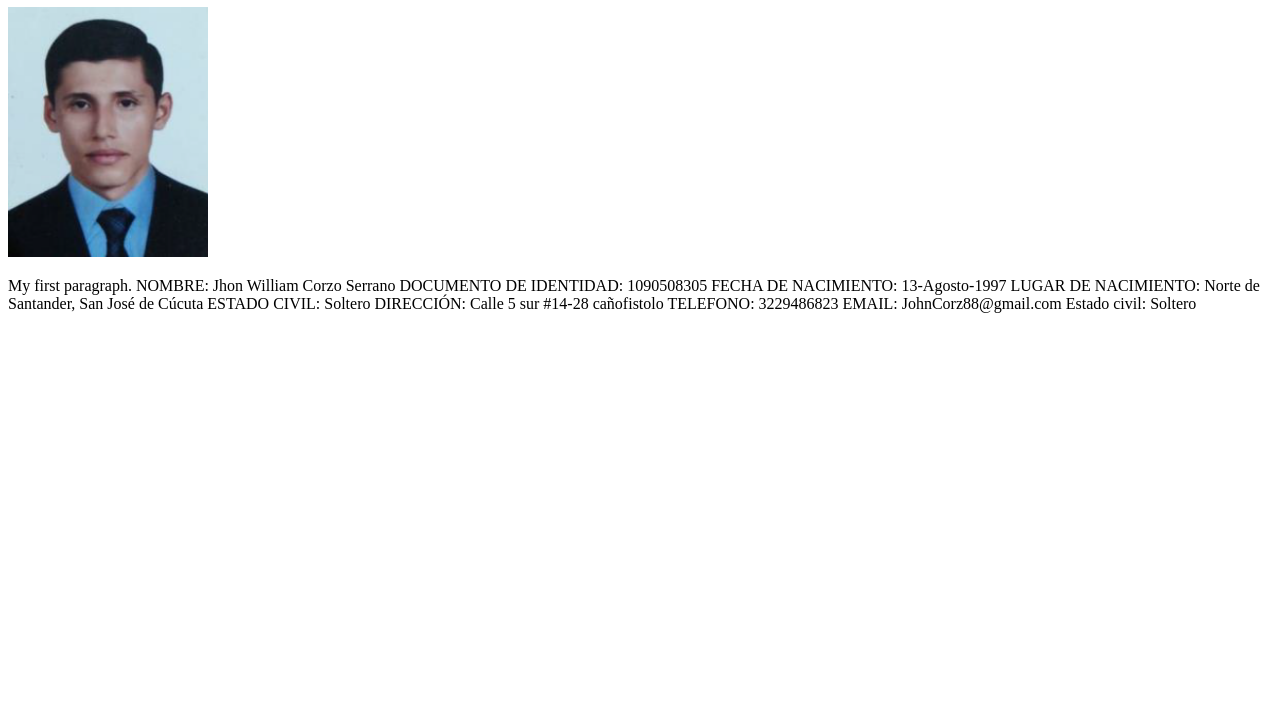
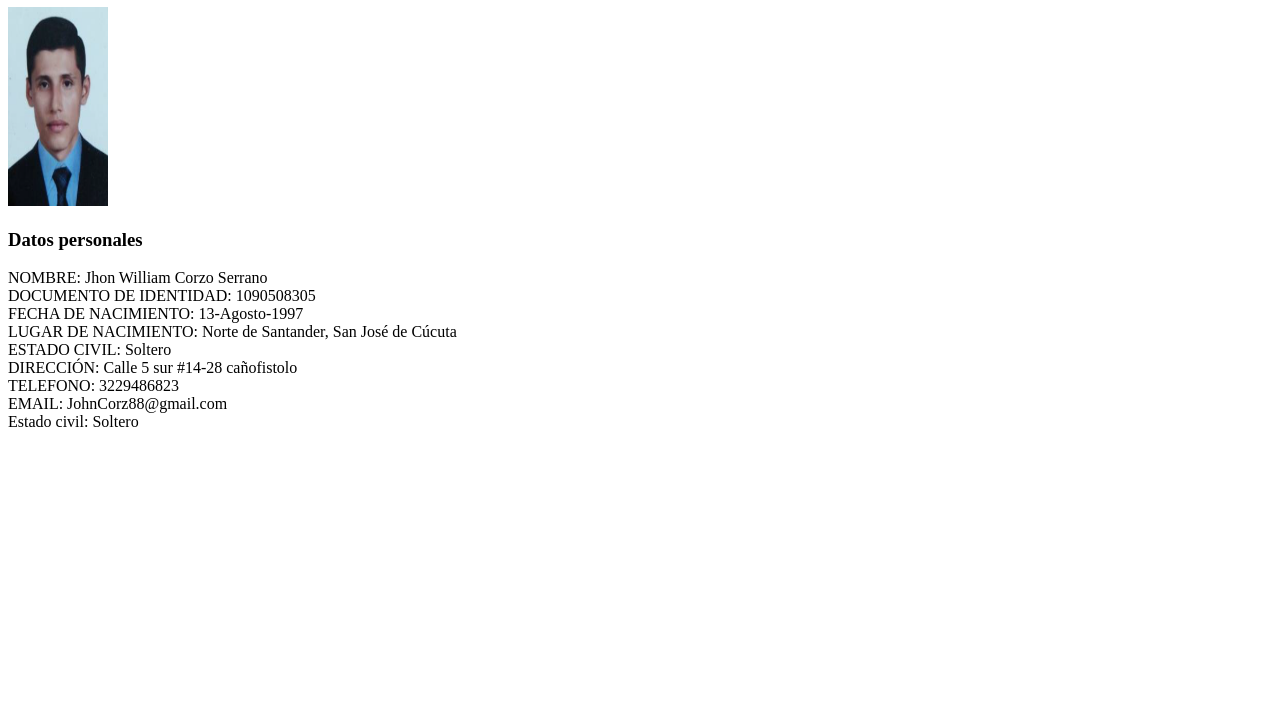
Before and after one commit to JhonCorz/Hoja-de-vida, a plain HTML site: page index.html in a window 1280 px wide. Shown: the part 73-800 px from the top of the page. Drawn offline with Linux system fonts and the light colour scheme.

Commit message:
Update index.html

```diff
--- a/index.html
+++ b/index.html
@@ -1,31 +1,32 @@
 <!DOCTYPE html>
 <html>
 <head>
-<title>Page Title</title>
+<title>Jhon Corzo</title>
 </head>
 <body>
 
-<h1>My First Heading</h1>
- <img src="FotoParaHojaDeVida.png" alt="FotoPequeña" width="200" height="250">
-<p>My first paragraph.
+<h1>Hoja de vida</h1>
 
- NOMBRE: Jhon William Corzo Serrano
+<img src="FotoParaHojaDeVida.png" alt="FotoPequeña" width="100" height="199">
 
-DOCUMENTO DE IDENTIDAD: 1090508305
+ <h3>Datos personales</h3>
+ <p>NOMBRE: Jhon William Corzo Serrano<br>
 
-FECHA DE NACIMIENTO: 13-Agosto-1997
+DOCUMENTO DE IDENTIDAD: 1090508305<br>
 
-LUGAR DE NACIMIENTO: Norte de Santander, San José de Cúcuta
+FECHA DE NACIMIENTO: 13-Agosto-1997<br>
 
-ESTADO CIVIL: Soltero
+LUGAR DE NACIMIENTO: Norte de Santander, San José de Cúcuta<br>
 
-DIRECCIÓN: Calle 5 sur #14-28 cañofistolo
+ESTADO CIVIL: Soltero<br>
 
-TELEFONO: 3229486823
+DIRECCIÓN: Calle 5 sur #14-28 cañofistolo<br>
 
-EMAIL: JohnCorz88@gmail.com
+TELEFONO: 3229486823<br>
 
-Estado civil: Soltero
+EMAIL: JohnCorz88@gmail.com<br>
+
+Estado civil: Soltero <br>
 </p>
 </body>
 </html>
```
